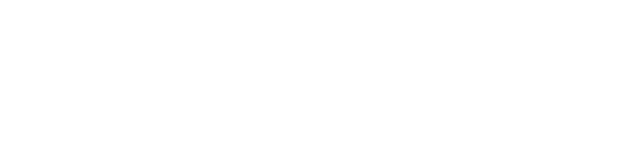
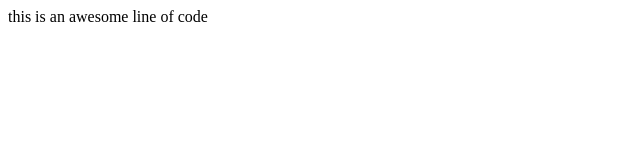
Before and after one commit to blueboy4/newGitTest, a plain HTML site: page index.html in a window 1280 px wide. Shown: the whole page, without its empty margins (0-640 px from the left). Drawn offline with Linux system fonts and the light colour scheme.

Commit message:
added body
added body of text

```diff
--- a/index.html
+++ b/index.html
@@ -4,6 +4,6 @@
 	<title>hello world!</title>
 </head>
 <body>
-
+this is an awesome line of code
 </body>
 </html>
```
